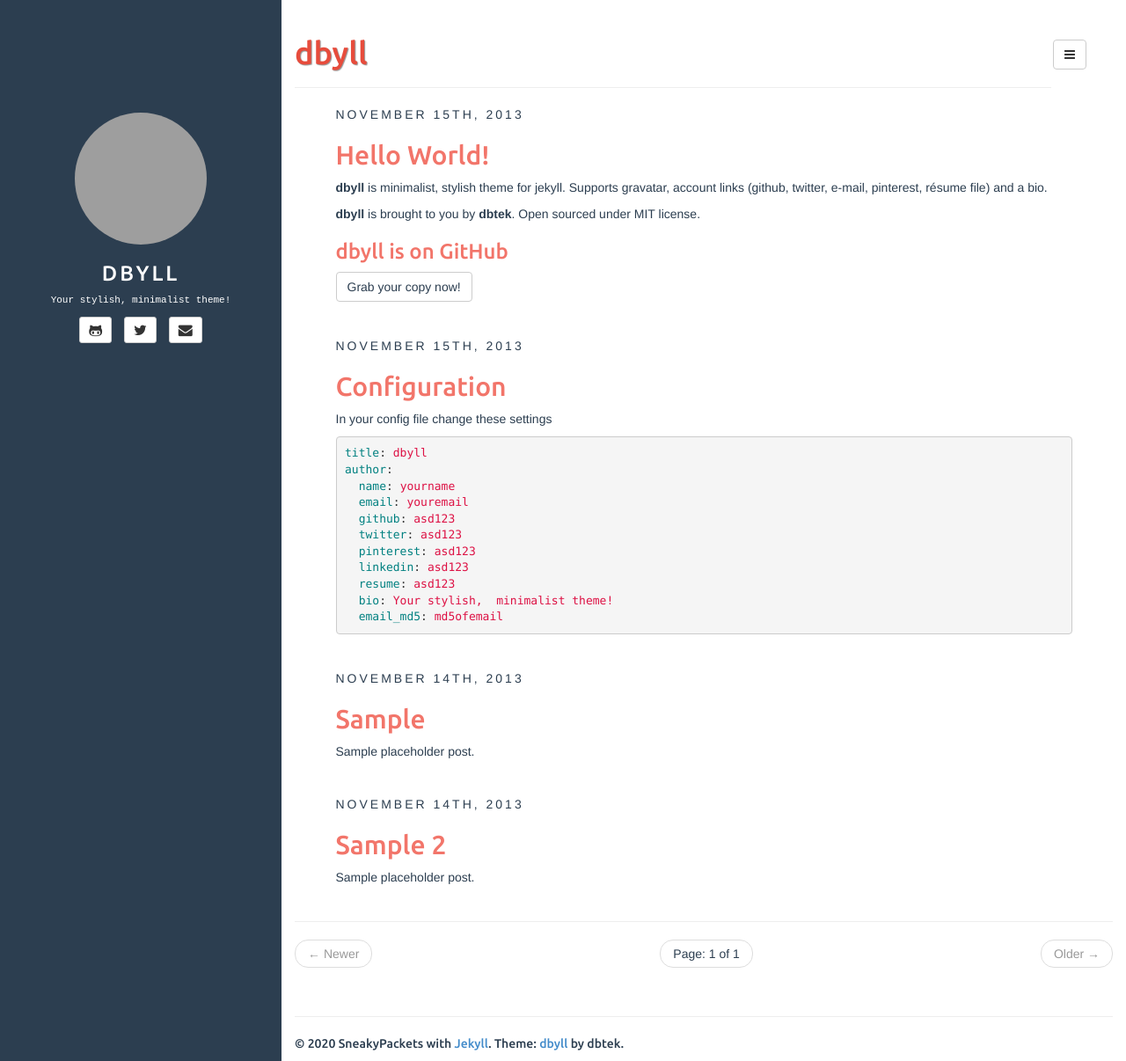
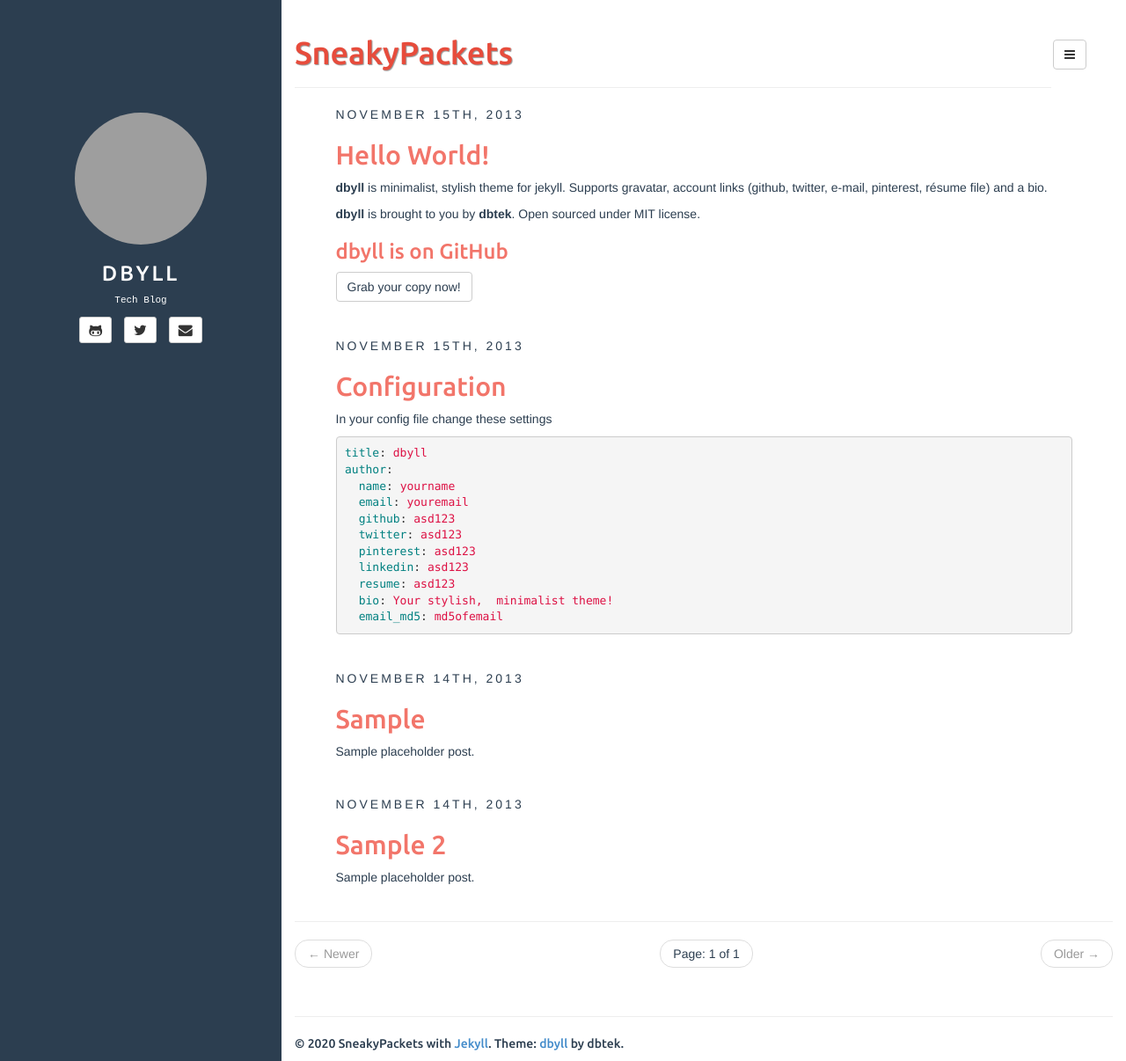
Before and after one commit to SneakyPackets/sneakypackets.github.io, a Jekyll site: the page built from index.html, in a window 1280 px wide and 1206 px high. Shown: the whole window at 88% size. Built offline with Jekyll 4.4.1, drawn with Linux system fonts in a browser that asks for light colours; the list of posts is cut into pages by our own code; grey boxes are pictures that could not be loaded.

Commit message:
Update _config.yml

```diff
--- a/_config.yml
+++ b/_config.yml
@@ -14,16 +14,15 @@ defaults:
     scope:
       path: "" # empty string for all files
     values:
-      title: dbyll
+      title: SneakyPackets
 
 description: Stylish Jekyll Theme
 author:
   name: SneakyPackets
   email: hello@sneakypackets.com
-  github: https://github.com/SneakyPackets
-  twitter: https://twitter.com/SneakyPackets
-  linkedin: asd123
-  bio: Your stylish, minimalist theme!
+  github: SneakyPackets
+  twitter: SneakyPackets
+  bio: Tech Blog
   email_md5: 726351295ec82e145928582f595aa3aa
 
 rss_path: feed.xml
```
